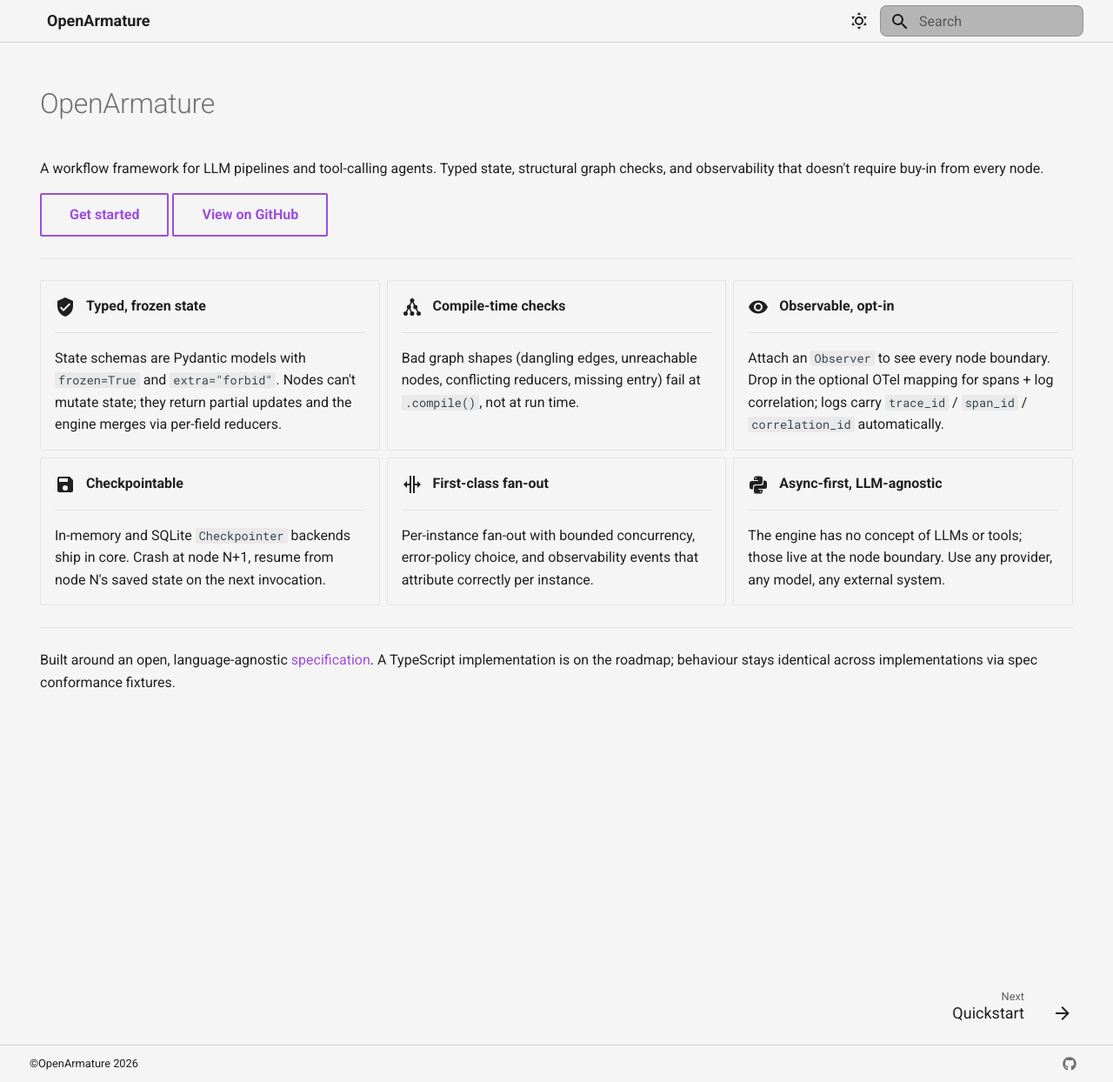
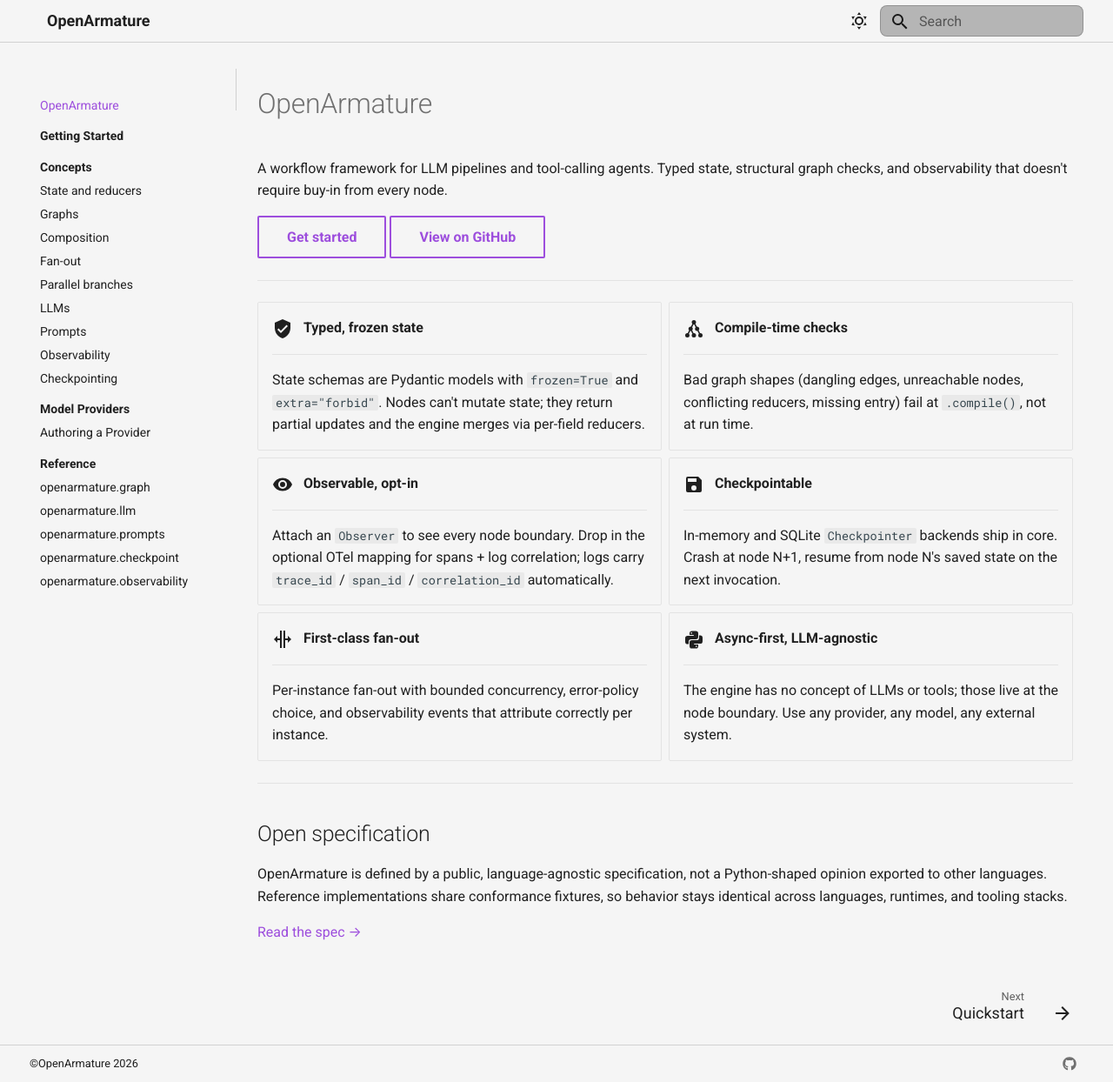
Before and after one commit to LunarCommand/openarmature-python, an MkDocs documentation site: the page built from docs/index.md, in a window 1280 px wide and 1244 px high. Shown: the whole window at 87% size. Built offline with MkDocs 1.6.1 and Material for MkDocs 9.7.7, drawn with Linux system fonts in a browser that asks for light colours.

Commit message:
docs(site): UX, nav, and reference cleanup (#53)
* docs(site): UX, nav, and reference cleanup

First of the docs-phase PRs.

- Expand the spec mention on the homepage into a standalone section
  linking to openarmature.org (was a paragraph reference only).
- Drop `navigation` from the homepage `hide:` list so the left nav
  renders on the landing page.
- Make the "OpenArmature" wordmark clickable via a local override of
  Material's header partial. The homepage variant also suppresses the
  default wordmark/page-title scroll swap, which read as a render
  glitch when both texts are identical.
- Add Parallel branches to the Concepts nav (proposal 0011 landed
  without it).
- Refresh the Reference index: add openarmature.prompts; note
  parallel-branches, multimodal/structured output, and the
  state-migration registry on existing entries; drop the boilerplate
  trailer about underscored symbols.

* docs(site): apply PR review fixes

- Header partial override: enumerate both local modifications in the
  top comment (was written when only the anchor wrap existed and not
  updated when the homepage pinning logic was added). Resync-on-bump
  guidance is the whole point of that comment, so it needs to list
  everything that must be preserved.
- Homepage spec section: capitalize "OpenArmature" to match the page
  H1 and README convention; reserve the lowercase form for code spans
  referring to the Python package. Replace the em dash on the same
  line with a comma.

```diff
--- a/docs/index.md
+++ b/docs/index.md
@@ -65,7 +64,11 @@
 
 ---
 
-Built around an open, language-agnostic
-[specification](https://github.com/LunarCommand/openarmature-spec){target="_blank" rel="noopener"}.
-A TypeScript implementation is on the roadmap; behaviour stays
-identical across implementations via spec conformance fixtures.
+## Open specification
+
+OpenArmature is defined by a public, language-agnostic specification,
+not a Python-shaped opinion exported to other languages. Reference
+implementations share conformance fixtures, so behavior stays identical
+across languages, runtimes, and tooling stacks.
+
+[Read the spec →](https://openarmature.org){target="_blank" rel="noopener"}
--- /dev/null
+++ b/docs/overrides/partials/header.html
@@ -0,0 +1,103 @@
+{#-
+  Local override of material/partials/header.html.
+
+  Local modifications vs. the upstream partial:
+
+  1. The site-name topic in ``.md-header__title`` is rendered as an
+     ``<a>`` (carrying the ``md-header__topic`` class) so the visible
+     "OpenArmature" wordmark navigates home. Upstream's default leaves
+     that topic as a plain ``<div>``; the only header-area link is the
+     icon-style ``md-logo`` button, which our extra.css hides because
+     we want the wordmark on its own.
+  2. On the homepage (``page.is_homepage``), the ``.md-header__title``
+     element gets an extra ``md-header__title--pinned`` class and the
+     second ``.md-header__topic`` (the page-title topic) is not
+     rendered. A paired rule in extra.css pins the wordmark in place
+     regardless of ``data-md-state="topic"`` so the scroll animation
+     doesn't fire; we omit the page-title topic because on the
+     homepage it would just be an un-bold copy of "OpenArmature".
+
+  Re-sync this file when bumping mkdocs-material; preserve both
+  modifications. Everything below is otherwise verbatim from the
+  upstream partial.
+-#}
+{% set class = "md-header" %}
+{% if "navigation.tabs.sticky" in features %}
+  {% set class = class ~ " md-header--shadow md-header--lifted" %}
+{% elif "navigation.tabs" not in features %}
+  {% set class = class ~ " md-header--shadow" %}
+{% endif %}
+<header class="{{ class }}" data-md-component="header">
+  <nav class="md-header__inner md-grid" aria-label="{{ lang.t('header') }}">
+    <a href="{{ config.extra.homepage | d(nav.homepage.url, true) | url }}" title="{{ config.site_name | e }}" class="md-header__button md-logo" aria-label="{{ config.site_name }}" data-md-component="logo">
+      {% include "partials/logo.html" %}
+    </a>
+    <label class="md-header__button md-icon" for="__drawer">
+      {% set icon = config.theme.icon.menu or "material/menu" %}
+      {% include ".icons/" ~ icon ~ ".svg" %}
+    </label>
+    {#- LOCAL OVERRIDE: pin the wordmark on the homepage. The page title
+        there is also "OpenArmature", so Material's default scroll
+        animation flips between the bold wordmark and the un-bold page
+        title of the same text, which reads as a glitch. On the
+        homepage we tag the title element so extra.css can suppress the
+        swap, and we skip rendering the page-title topic entirely. -#}
+    <div class="md-header__title{% if page.is_homepage %} md-header__title--pinned{% endif %}" data-md-component="header-title">
+      <div class="md-header__ellipsis">
+        {# LOCAL OVERRIDE: render the site-name topic as an <a> so the
+           wordmark is clickable. Material's default markup is a plain
+           <div class="md-header__topic">; we substitute an anchor that
+           carries the same .md-header__topic class so the theme's
+           positioning rules (which target direct children of
+           .md-header__ellipsis) still apply. #}
+        <a href="{{ config.extra.homepage | d(nav.homepage.url, true) | url }}" class="md-header__topic md-header__topic-link" aria-label="{{ config.site_name }}">
+          <span class="md-ellipsis">
+            {{ config.site_name }}
+          </span>
+        </a>
+        {% if not page.is_homepage %}
+        <div class="md-header__topic" data-md-component="header-topic">
+          <span class="md-ellipsis">
+            {% if page.meta and page.meta.title %}
+              {{ page.meta.title }}
+            {% else %}
+              {{ page.title }}
+            {% endif %}
+          </span>
+        </div>
+        {% endif %}
+      </div>
+    </div>
+    {% if config.theme.palette %}
+      {% if not config.theme.palette is mapping %}
+        {% include "partials/palette.html" %}
+      {% endif %}
+    {% endif %}
+    {% if not config.theme.palette is mapping %}
+      {% include "partials/javascripts/palette.html" %}
+    {% endif %}
+    {% if config.extra.alternate %}
+      {% include "partials/alternate.html" %}
+    {% endif %}
+    {% if "material/search" in config.plugins %}
+      {% set search = config.plugins["material/search"] | attr("config") %}
+      {% if search.enabled %}
+        <label class="md-header__button md-icon" for="__search">
+          {% set icon = config.theme.icon.search or "material/magnify" %}
+          {% include ".icons/" ~ icon ~ ".svg" %}
+        </label>
+        {% include "partials/search.html" %}
+      {% endif %}
+    {% endif %}
+    {% if config.repo_url %}
+      <div class="md-header__source">
+        {% include "partials/source.html" %}
+      </div>
+    {% endif %}
+  </nav>
+  {% if "navigation.tabs.sticky" in features %}
+    {% if "navigation.tabs" in features %}
+      {% include "partials/tabs.html" %}
+    {% endif %}
+  {% endif %}
+</header>
--- a/docs/stylesheets/extra.css
+++ b/docs/stylesheets/extra.css
@@ -157,11 +157,37 @@
   color: #cd8bf4;
 }
 
-/* Hide the default Material book-icon logo next to the site name; the
- * "OpenArmature" wordmark stands on its own and already links to the
- * site root. */
+/* Hide the default Material book-icon logo next to the site name. The
+ * "OpenArmature" wordmark itself is made clickable by the local
+ * ``docs/overrides/partials/header.html`` override, which wraps the
+ * site-name topic in an ``<a>`` pointing at the site root. */
 .md-header__button.md-logo {
   display: none;
+}
+
+/* Inherit header text colors on the wordmark anchor introduced by the
+ * partial override, so it reads as the wordmark rather than a styled
+ * link. */
+.md-header__topic-link,
+.md-header__topic-link:hover,
+.md-header__topic-link:focus,
+.md-header__topic-link:visited {
+  color: inherit;
+  text-decoration: none;
+}
+
+/* Suppress the wordmark/page-title scroll animation on the homepage.
+ * The homepage's page title is also "OpenArmature", so Material's
+ * default swap flips between the bold wordmark and the un-bold
+ * page-title of the same text — reads as a render glitch. The
+ * ``--pinned`` modifier is added by the partial override when
+ * ``page.is_homepage`` is true, and we don't render the second topic
+ * at all in that case; this rule keeps the wordmark visible regardless
+ * of the ``data-md-state="topic"`` toggle Material adds on scroll. */
+.md-header__title--pinned .md-header__topic {
+  opacity: 1;
+  pointer-events: auto;
+  transform: none;
 }
 
 /* Hide Material's auto-generated site-name header at the top of the
--- a/mkdocs.yml
+++ b/mkdocs.yml
@@ -9,6 +9,11 @@
 
 theme:
   name: material
+  # Override directory for theme partials. ``docs/overrides/`` carries
+  # the customized ``partials/header.html`` that makes the
+  # "OpenArmature" wordmark clickable (Material's default leaves it
+  # as a plain ``<div>``).
+  custom_dir: docs/overrides
   palette:
     - media: "(prefers-color-scheme: light)"
       scheme: default
@@ -94,6 +99,7 @@
     - Graphs: concepts/graphs.md
     - Composition: concepts/composition.md
     - Fan-out: concepts/fan-out.md
+    - Parallel branches: concepts/parallel-branches.md
     - LLMs: concepts/llms.md
     - Prompts: concepts/prompts.md
     - Observability: concepts/observability.md
```
Also changed, not shown: other parts of docs/index.md (+0 -1 lines), docs/reference/index.md (+9 -6 lines).
